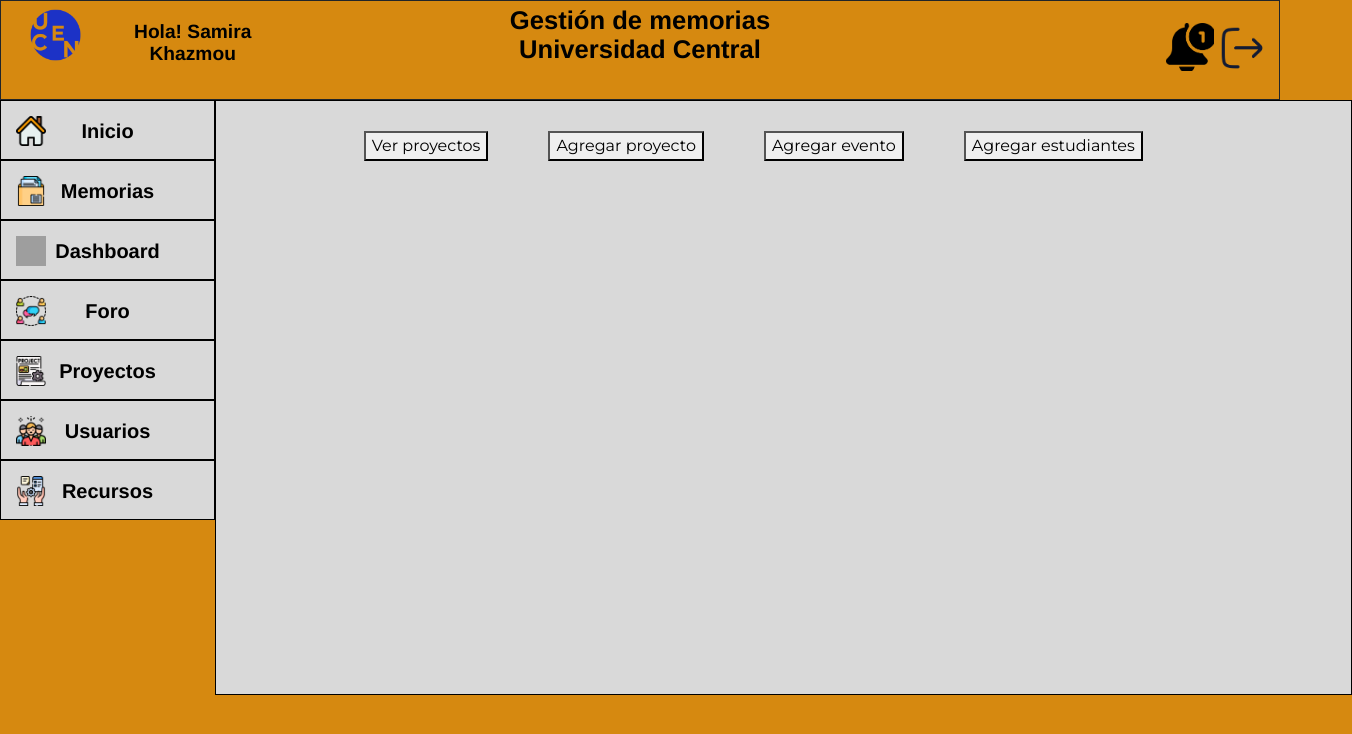
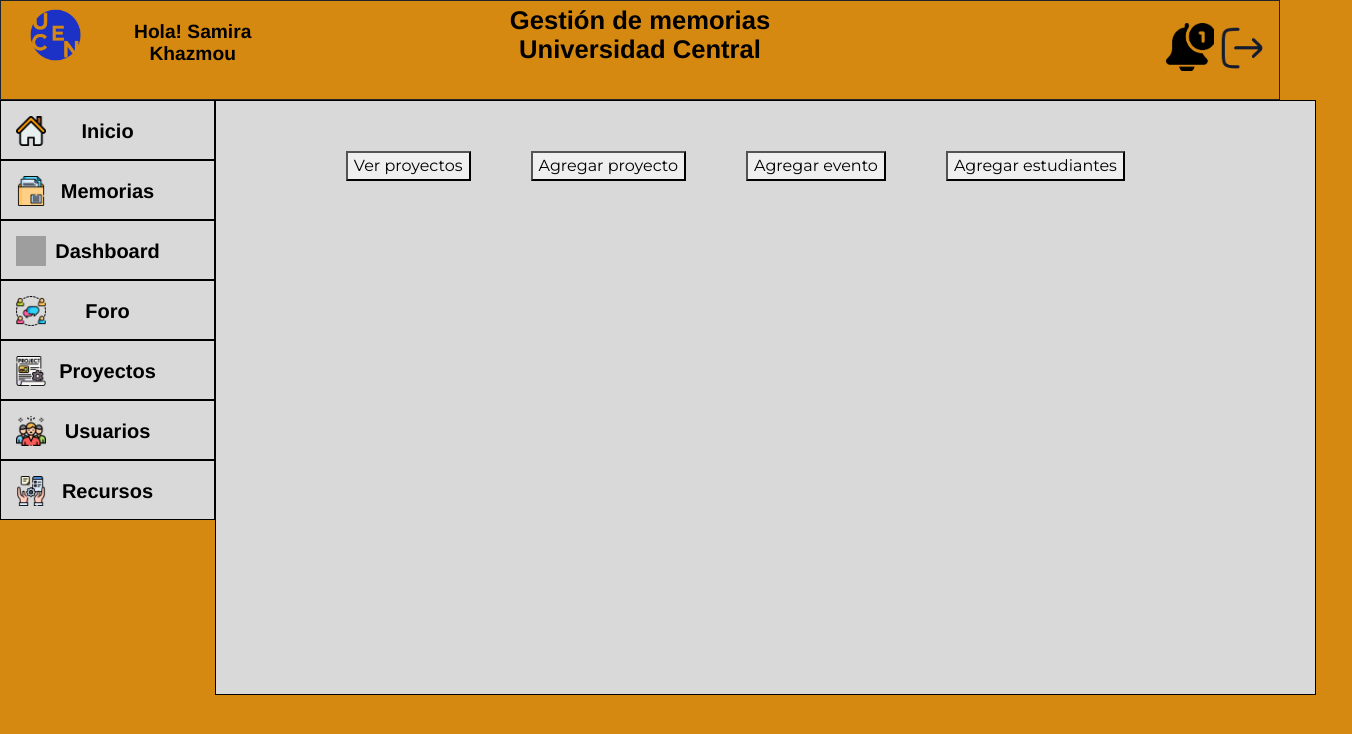
Before and after one commit to JoseGavilan1/ucen-memorias, an Angular app: page /#/memorias in a window 1280 px wide. Shown: the top 734 px of the page, 1352 px wide, since content can reach past the window. Built offline with nearby package versions, Linux system fonts and the light colour scheme; grey boxes are pictures that could not be loaded.

Commit message:
01-03-2024

```diff
--- a/src/app/career-view/career-view.component.scss
+++ b/src/app/career-view/career-view.component.scss
@@ -8,7 +8,7 @@
 
   .component {
     height: 595px;
-    width: 88.8%;
+    width: 86%;
 
     .overlap-group {
       position: relative;
@@ -22,6 +22,6 @@
 
   .botones_interact{
     margin-right: 60px;
-    margin-top: 30px;
+    margin-top: 50px;
   }
 }
```
